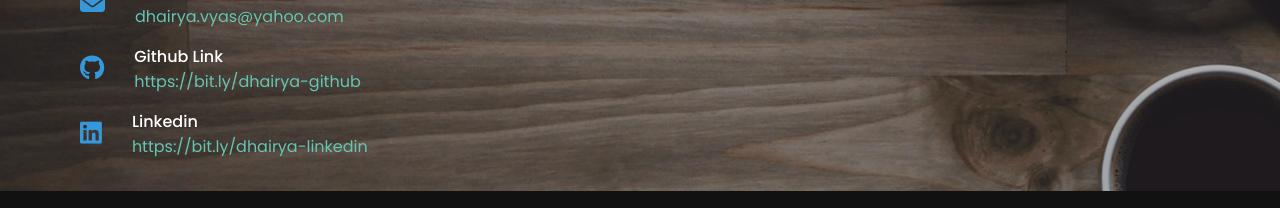
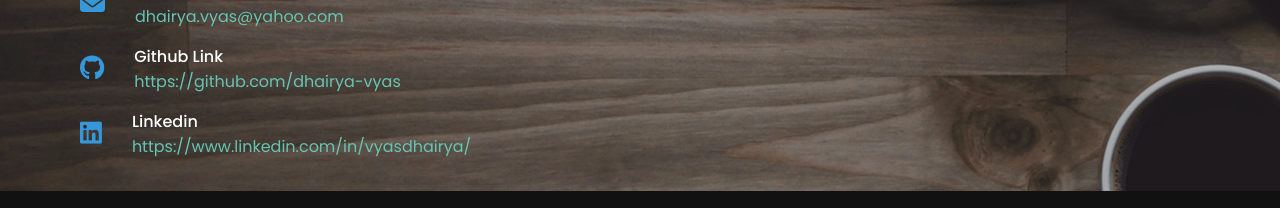
Before and after one commit to dhairya-vyas/Personal-portfolio-website, a plain HTML site: page index.html in a window 1280 px wide. Shown: the part 4936-5144 px from the top of the page. Drawn offline with nearby package versions, Linux system fonts and the light colour scheme.

Commit message:
Update index.html

```diff
--- a/index.html
+++ b/index.html
@@ -307,7 +307,7 @@
                             <i class="fab fa-github"></i>
                             <div class="info">
                                 <div class="head">Github Link</div>
-                                <div class="sub-title"> <div class="link"> <a href="https://github.com/dhairya-vyas" style="color: #65c5b5">https://bit.ly/dhairya-github</a></div></div>
+                                <div class="sub-title"> <div class="link"> <a href="https://bit.ly/dhairya-github" style="color: #65c5b5">https://github.com/dhairya-vyas</a></div></div>
 
                             </div>
                         </div>
@@ -315,7 +315,7 @@
                             <i class="fab fa-linkedin"></i>
                             <div class="info">
                                 <div class="head">Linkedin</div>
-                                <div class="sub-title"> <div class="link"> <a href="https://www.linkedin.com/in/vyasdhairya/" style="color: #65c5b5">https://bit.ly/dhairya-linkedin</a></div></div>
+                                <div class="sub-title"> <div class="link"> <a href="https://bit.ly/dhairya-linkedin" style="color: #65c5b5">https://www.linkedin.com/in/vyasdhairya/</a></div></div>
                             </div>
                         </div>
                     </div>
```
